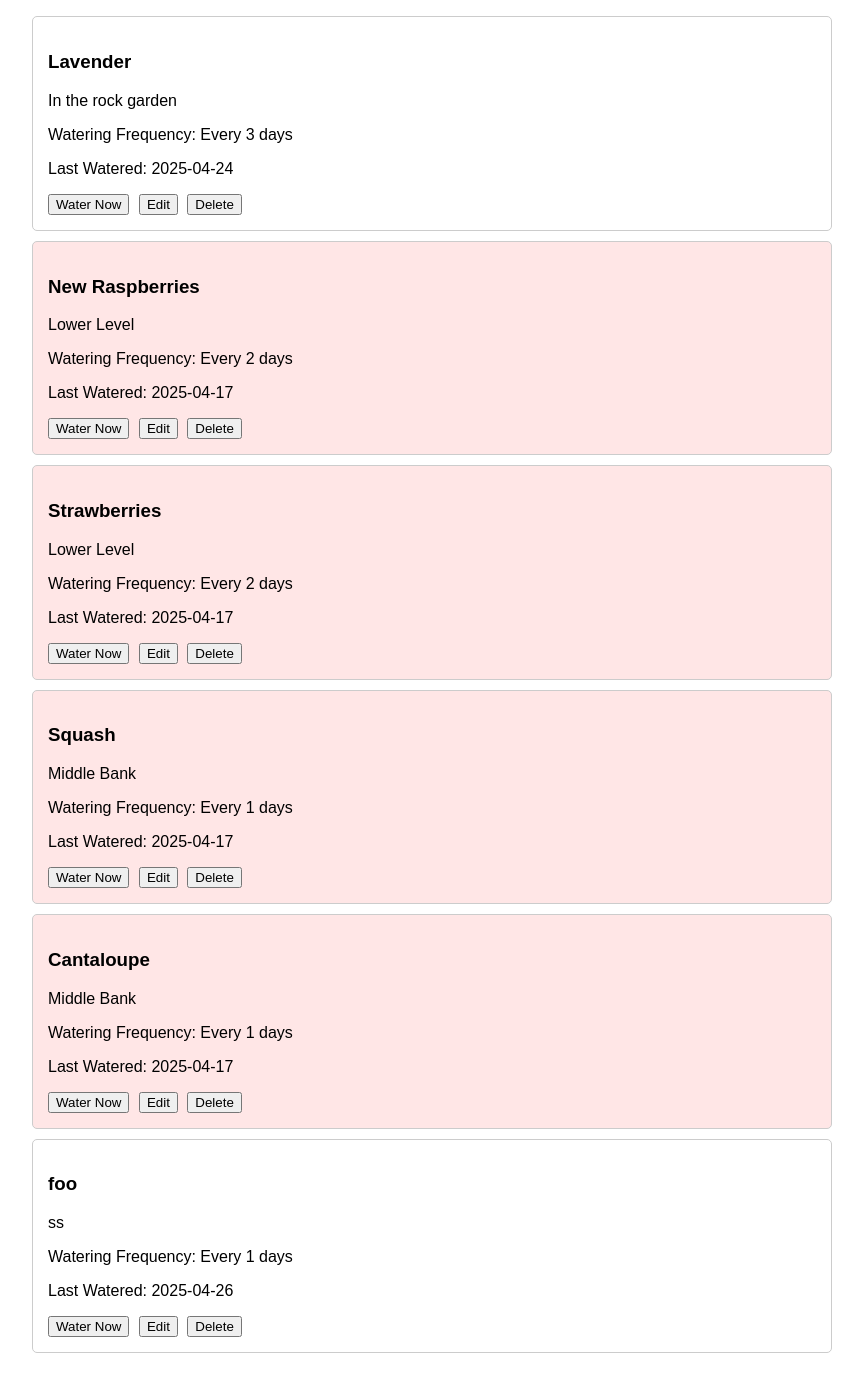
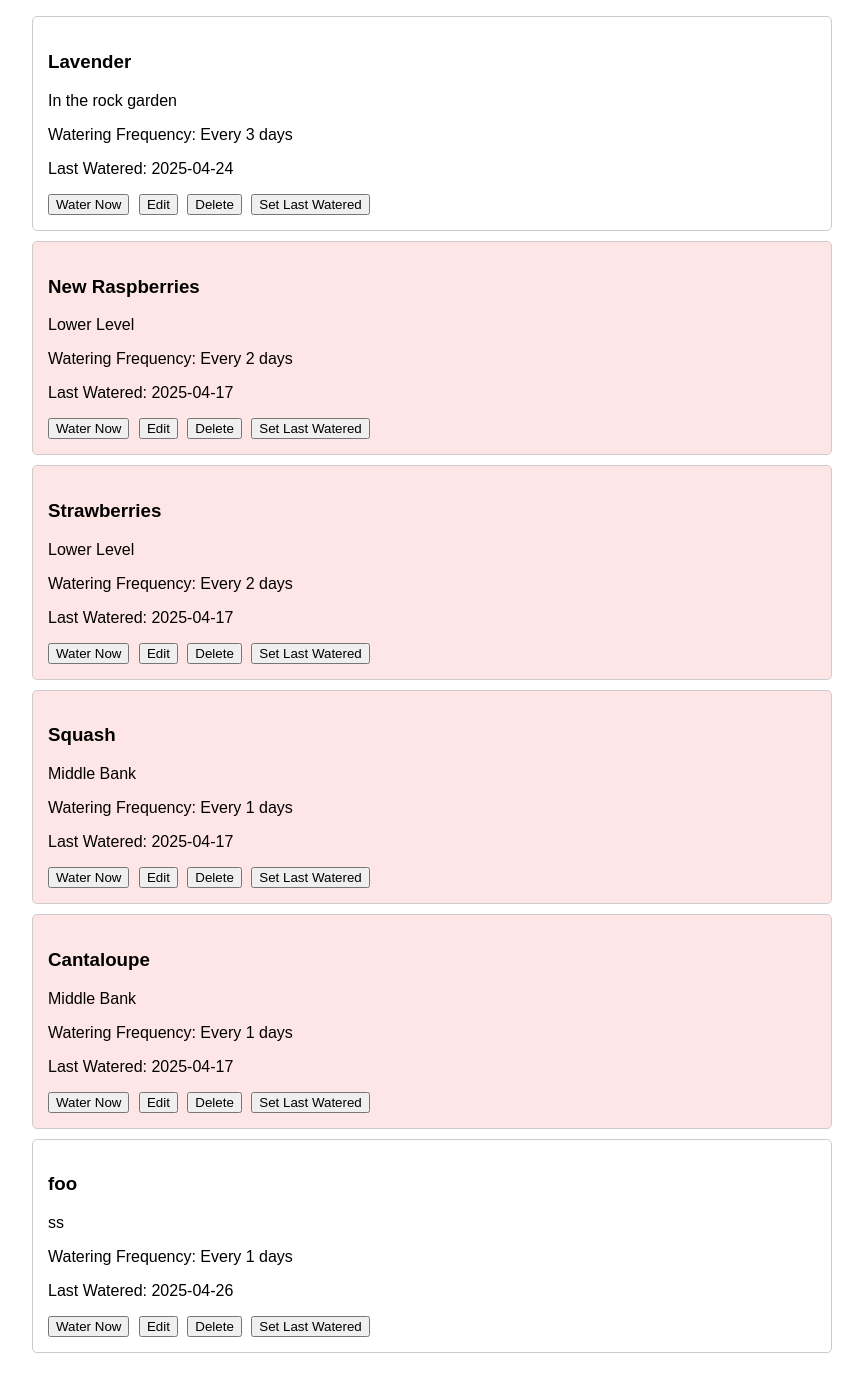
Before and after one commit to WaivedAnswer/plants, a Flask app: page / in a window 1280 px wide. Shown: the part 622-2005 px from the top of the page, without its empty margins (208-1071 px from the left). Run offline with Flask 3, Linux system fonts and the light colour scheme; data comes from the database, SQL or seed files in the repository; both versions use the stored data as it was after the commit.

Commit message:
Adding date specific watering

```diff
--- a/app.py
+++ b/app.py
@@ -75,6 +75,17 @@ def delete_plant(plant_id):
     conn.close()
     return jsonify({'success': True})
 
+@app.route('/api/plants/<int:plant_id>/last-watered', methods=['POST'])
+def set_last_watered(plant_id):
+    conn = sqlite3.connect('plants.db')
+    c = conn.cursor()
+    data = request.json
+    last_watered = data.get('last_watered')
+    c.execute('UPDATE plants SET last_watered = ? WHERE id = ?', (last_watered, plant_id))
+    conn.commit()
+    conn.close()
+    return jsonify({'success': True})
+
 @app.route('/api/plants/<int:plant_id>/water', methods=['POST'])
 def water_plant(plant_id):
     conn = sqlite3.connect('plants.db')
--- a/templates/index.html
+++ b/templates/index.html
@@ -74,6 +74,31 @@
     <div id="plantsList"></div>
 
     <script>
+        function showSetLastWatered(id) {
+            const setLastWateredDiv = document.querySelector(`#plantsList .plant-card:has(#last-watered-${id}) .set-last-watered`);
+            setLastWateredDiv.style.display = 'block';
+        }
+
+        function cancelSetLastWatered(id) {
+            const setLastWateredDiv = document.querySelector(`#plantsList .plant-card:has(#last-watered-${id}) .set-last-watered`);
+            setLastWateredDiv.style.display = 'none';
+        }
+
+        function setLastWatered(id) {
+            const lastWateredDate = document.getElementById(`last-watered-${id}`).value;
+            fetch(`/api/plants/${id}/last-watered`, {
+                method: 'POST',
+                headers: {
+                    'Content-Type': 'application/json',
+                },
+                body: JSON.stringify({ last_watered: lastWateredDate }),
+            })
+            .then(() => {
+                loadPlants();
+                cancelSetLastWatered(id);
+            });
+        }
+
         function loadPlants() {
             fetch('/api/plants')
                 .then(response => response.json())
@@ -99,6 +124,12 @@
                                     <button onclick="waterPlant(${plant.id})">Water Now</button>
                                     <button onclick="editPlant(${plant.id})">Edit</button>
                                     <button onclick="deletePlant(${plant.id})">Delete</button>
+                                    <button onclick="showSetLastWatered(${plant.id})">Set Last Watered</button>
+                                </div>
+                                <div class="set-last-watered" style="display: none;">
+                                    <input type="date" id="last-watered-${plant.id}">
+                                    <button onclick="setLastWatered(${plant.id})">Submit</button>
+                                    <button onclick="cancelSetLastWatered(${plant.id})">Cancel</button>
                                 </div>
                             </div>
                             <div class="edit-view">
```
Also changed, not shown: plants.db.
